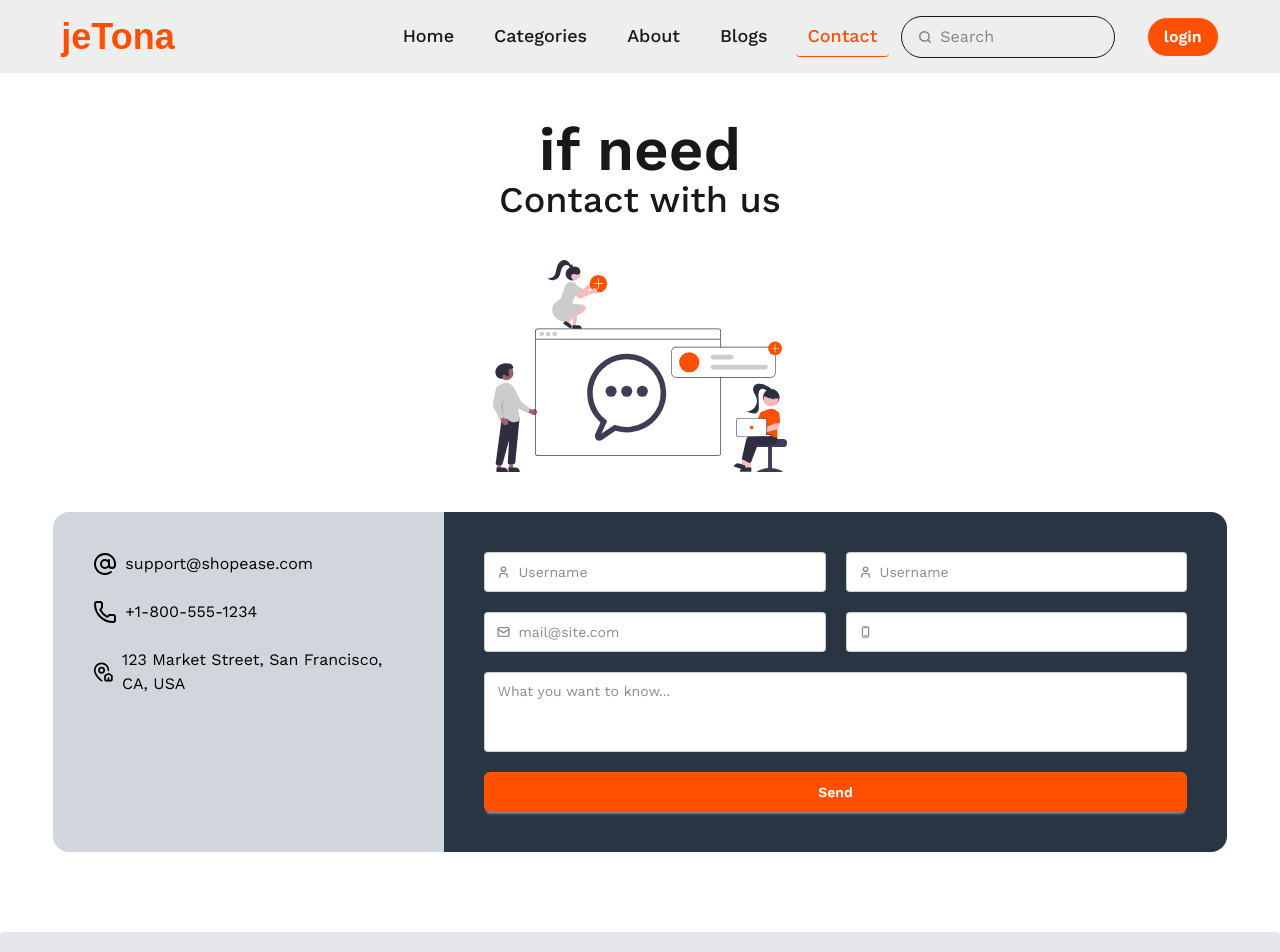
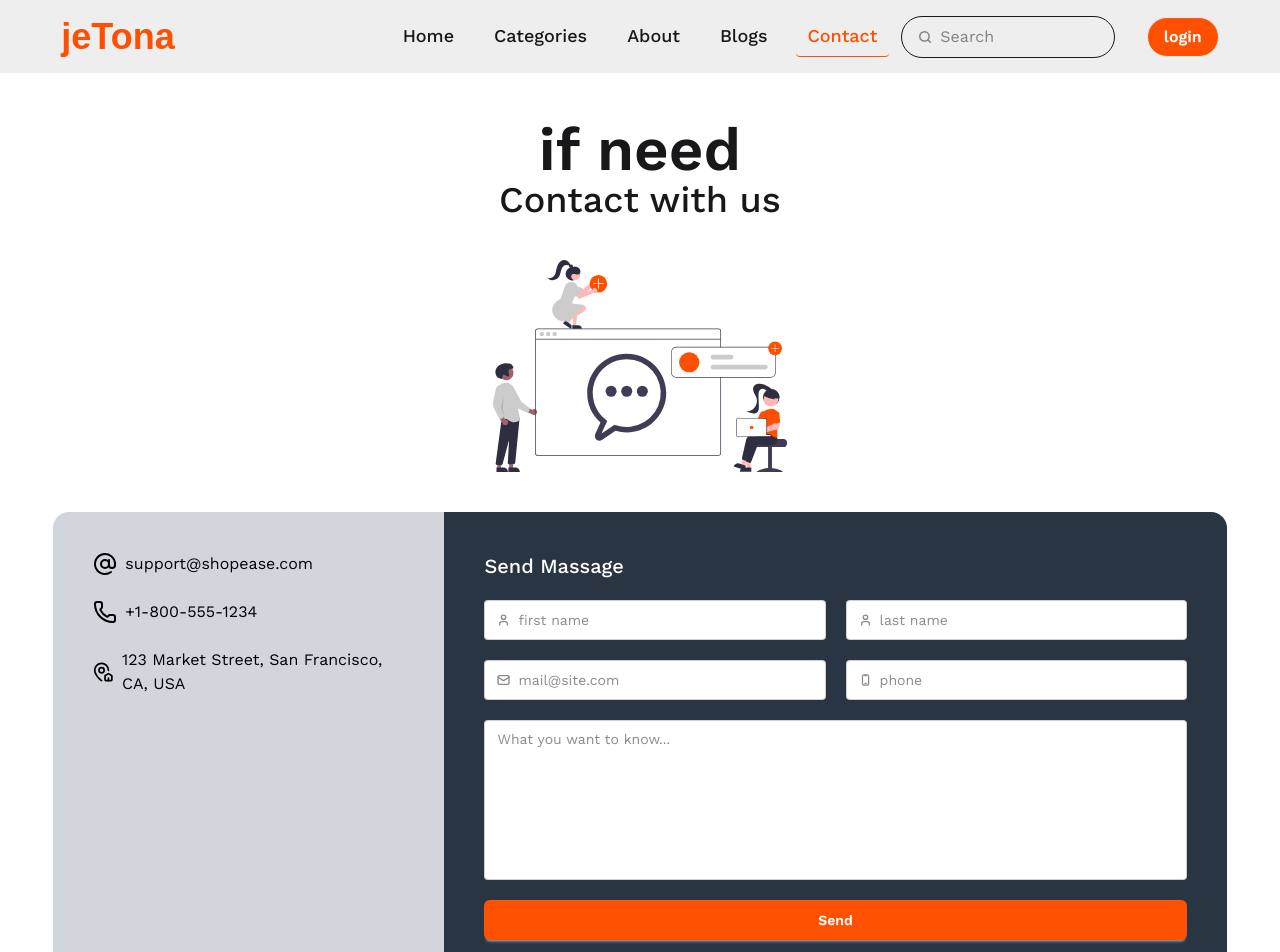
Before and after one commit to AhmedSami019/jetona-e-commerce-web-app, a React (Vite) app: page /contact in a window 1280 px wide. Shown: the top 952 px of the page. Built offline with nearby package versions, Linux system fonts and the light colour scheme; a web font is replaced by a local one.

Commit message:
added new content into contact section

```diff
--- a/src/Pages/Contact/Contact.tsx
+++ b/src/Pages/Contact/Contact.tsx
@@ -1,6 +1,7 @@
 import { useEffect, useState } from "react";
 import contact from "../../assets/undraw_group-chat_4xw0.svg";
 import { AtSign, MapPinHouse, Phone } from "lucide-react";
+import Swal from "sweetalert2";
 
 const Contact = () => {
   type AboutType = {
@@ -17,6 +18,32 @@ const Contact = () => {
   const email: string = about?.contact?.email ?? "";
   const phone: string = about?.contact?.phone ?? "";
   const address: string = about?.contact?.address ?? "";
+
+  //   this is for submission
+  const [submit, setSubmit] = useState(false);
+  const handleSubmit = (e) => {
+    e.preventDefault()
+
+    setSubmit(true);
+    Swal.fire({
+      title: "Are you sure?",
+      text: "You want to send this massage!",
+      icon: "warning",
+      showCancelButton: true,
+      confirmButtonColor: "#ff4f00",
+      cancelButtonColor: "#6f6e72",
+      confirmButtonText: "Send",
+    }).then((result) => {
+      if (result.isConfirmed) {
+        Swal.fire({
+          title: "Submitted!",
+          text: "Your massage has been deleted.",
+          icon: "success",
+          timer: 1500
+        });
+      }
+    });
+  };
 
   return (
     <div className="my-20 w-11/12 mx-auto">
@@ -46,7 +73,8 @@ const Contact = () => {
           </ul>
         </div>
         <div className="bg-[#2a3544] w-full md:w-8/12 p-10">
-          <form action="" className="grid grid-cols-1 md:grid-cols-2 gap-5">
+        <h2 className="text-xl text-white font-medium mb-5">Send Massage</h2>
+          <form onSubmit={handleSubmit} action="" className="grid grid-cols-1 md:grid-cols-2 gap-5">
             {/* this is first name section */}
             <div>
               <label className="input validator w-full">
@@ -66,7 +94,7 @@ const Contact = () => {
                     <circle cx="12" cy="7" r="4"></circle>
                   </g>
                 </svg>
-                <input type="text" required placeholder="Username" />
+                <input type="text" required placeholder="first name" />
               </label>
             </div>
 
@@ -89,7 +117,7 @@ const Contact = () => {
                     <circle cx="12" cy="7" r="4"></circle>
                   </g>
                 </svg>
-                <input type="text" required placeholder="Username" />
+                <input type="text" required placeholder="last name" />
               </label>
             </div>
 
@@ -140,12 +168,12 @@ const Contact = () => {
                     ></path>
                   </g>
                 </svg>
-                <input type="tel" className="tabular-nums" required />
+                <input type="tel" className="tabular-nums" placeholder="phone" required />
               </label>
             </div>
             {/* this is text area */}
             <textarea
-              className="textarea w-full md:col-span-2 resize-none"
+              className="textarea w-full md:col-span-2 resize-none h-40"
               placeholder="What you want to know..."
             ></textarea>
             <input
```
